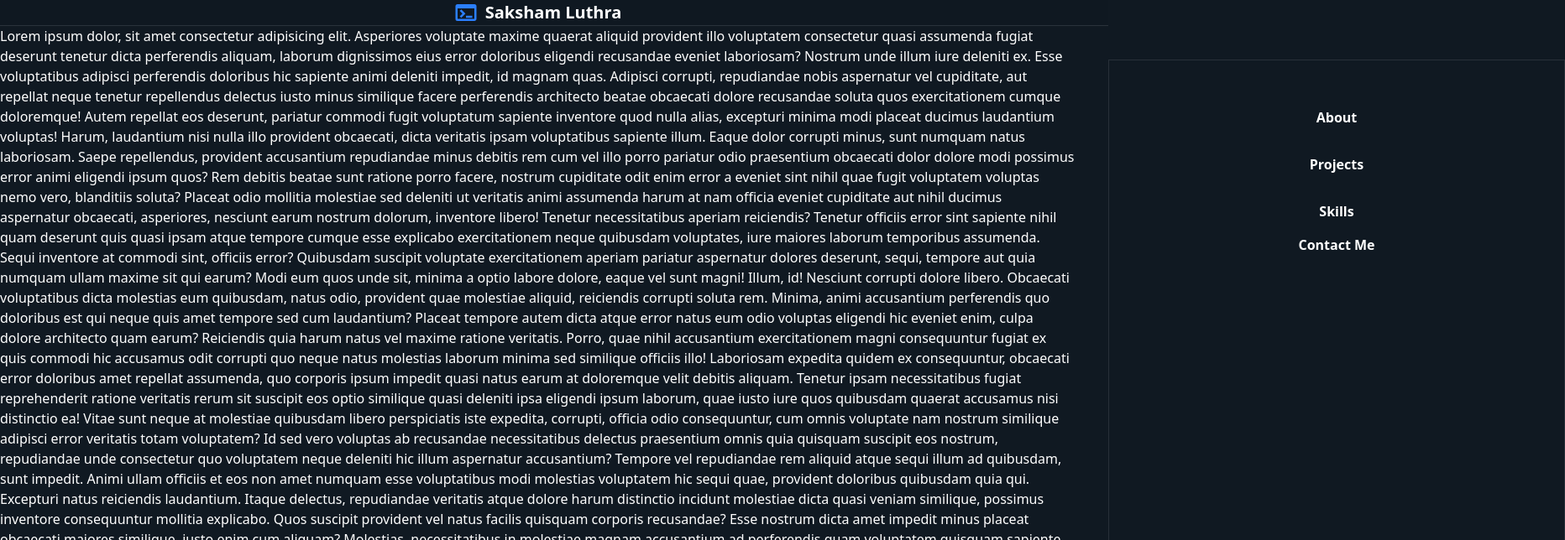
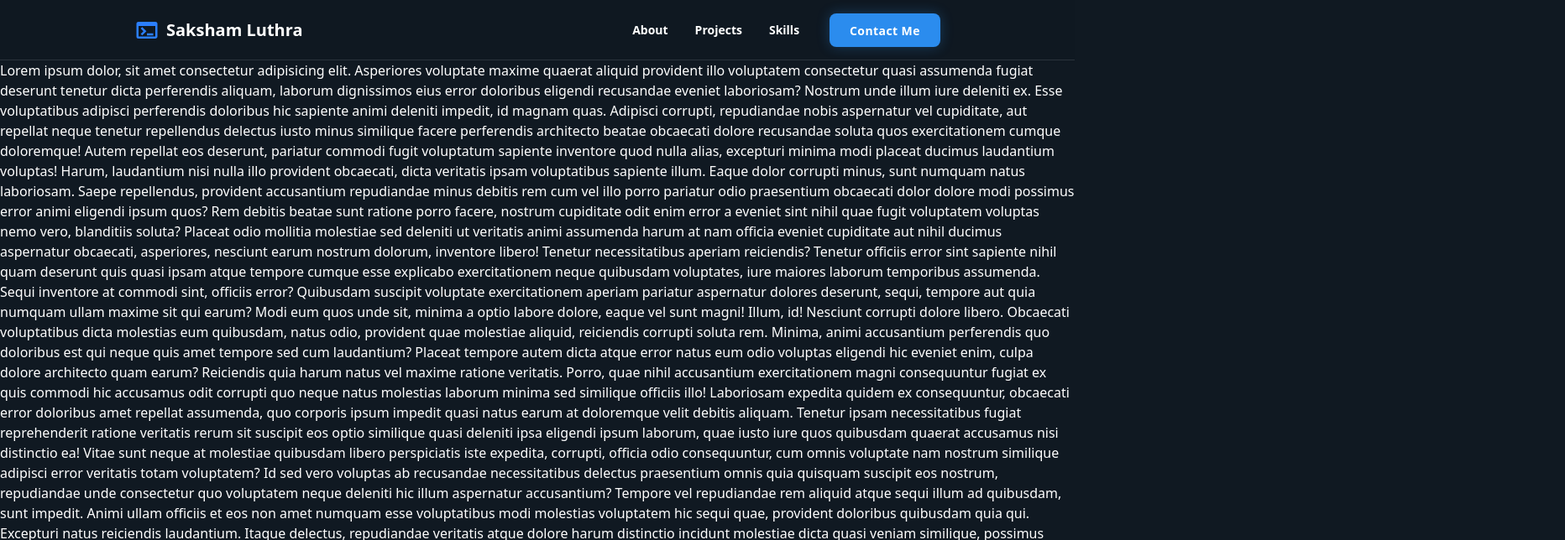
Before and after one commit to SakshamL/Portfolio, a React (Vite) app: page / in a window 1280 px wide. Shown: the top 644 px of the page at 84% size, 1864 px wide, since content can reach past the window. Built offline with nearby package versions, Linux system fonts and the light colour scheme.

Commit message:
Navbar Updated

```diff
--- a/src/Sections/Navigation.jsx
+++ b/src/Sections/Navigation.jsx
@@ -47,10 +47,10 @@ const Navigation = () => {
 
   return (
     <div
-      className="sticky flex justify-around items-center -mx-10 border-b border-b-card-border dark:border-b-[#e5e7eb21] top-0 z-50 glass-nav"
+      className="sticky flex h-18 justify-around items-center -mx-10 border-b border-b-card-border dark:border-b-[#e5e7eb21] top-0 z-50 glass-nav transition-all duration-200 ease-in-out sm-navbar"
       ref={navRef}
     >
-      <div className="logo flex items-center text-xl font-semibold gap-2">
+      <div className="logo flex items-center text-xl font-semibold gap-2 ">
         <MdOutlineTerminal className="text-3xl text-blue-500" />
         <h3>Saksham Luthra</h3>
       </div>
@@ -68,27 +68,30 @@ const Navigation = () => {
       <div
         id="menu-list"
         ref={menuRef}
-        className={`font-semibold flex fixed responsive-nav h-dvh w-[40%] flex-col items-center py-10 top-17.75 right-0 transition-transform duration-300 ease-in-out ${isOpen ? "translate-x-0" : "translate-x-full"} border-card-border border `}
+        className={`text-sm font-semibold font-display flex fixed ${isOpen ? "responsive-nav" : "sm:bg-transparent"} h-dvh w-[40%] flex-col items-center py-10 top-17.75 right-0  sm:transition-none sm:translate-x-0 ease-in-out  sm-menu-list ${isOpen ? "translate-x-0 transition-transform duration-200" : "translate-x-full"} border-card-border border `}
       >
         <h3
-          className="w-full text-center py-4 cursor-pointer transition-all duration-200 ease-in-out hover:bg-card-dark"
+          className="w-full px-4 sm:w-fit text-center py-5 cursor-pointer transition-all duration-200 ease-in-out hover:bg-card-border hover:text-primary sm:hover:bg-transparent
+          "
           onClick={handleResMenuClick}
         >
           About
         </h3>
         <h3
-          className="w-full text-center py-4 cursor-pointer transition-all duration-200 ease-in-out hover:bg-card-dark"
+          className="w-full px-4 sm:w-fit text-center py-5 cursor-pointer transition-all duration-200 ease-in-out hover:bg-card-border hover:text-primary sm:hover:bg-transparent"
           onClick={handleResMenuClick}
         >
           Projects
         </h3>
         <h3
-          className="w-full text-center py-4 cursor-pointer transition-all duration-200 ease-in-out hover:bg-card-dark"
+          className="w-full px-4  sm:w-fit text-center py-5 cursor-pointer transition-all duration-200 ease-in-out hover:bg-card-border hover:text-primary sm:hover:bg-transparent"
           onClick={handleResMenuClick}
         >
           Skills
         </h3>
-        <button>Contact Me</button>
+        <button className=" h-10 mt-8 sm:mt-0 px-4 sm:w-fit text-sm sm:ml-5 sm:-mr-5 sm:px-5 lg:px-6  bg-primary hover:scale-105 rounded-lg cursor-pointer transition-all duration-200 ease-in-out hover:bg-blue-600 text-white font-semibold leading-normal tracking-[0.030em] shadow-[0_0_15px_rgba(43,140,238,0.3)] transform-gpu backface-hidden will-change-transform">
+          Contact Me
+        </button>
       </div>
     </div>
   );
--- a/src/index.css
+++ b/src/index.css
@@ -39,6 +39,14 @@
     -webkit-backdrop-filter: blur(12px);
   }
 
+  .sm-navbar {
+    @apply sm:px-10 sm:justify-between sm:mx-0 lg:pl-40 lg:pr-45 md:px-20;
+  }
+
+  .sm-menu-list {
+    @apply sm:static sm:h-auto sm:w-auto sm:flex-row sm:translate-x-0 sm:py-0 sm:border-none sm:bg-transparent;
+  }
+
   /* Custom scrollbar logic remains similar */
   ::-webkit-scrollbar {
     width: 8px;
```
